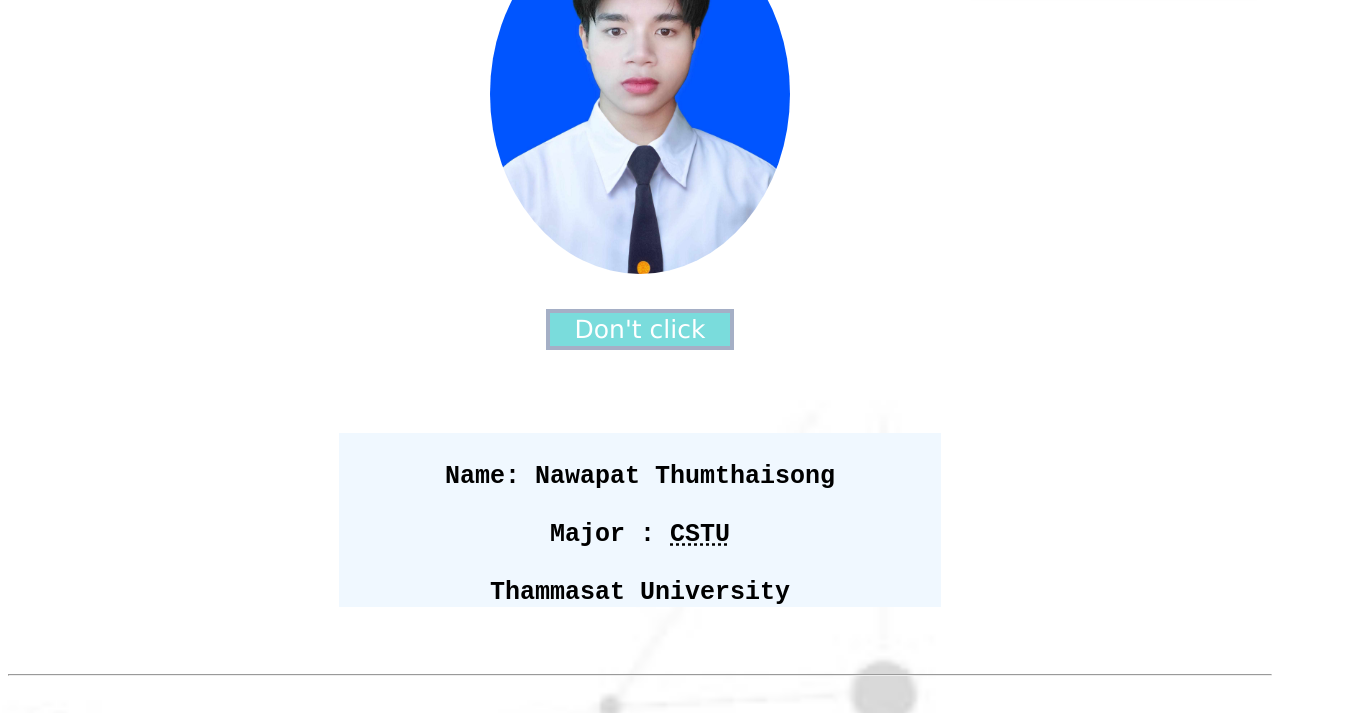
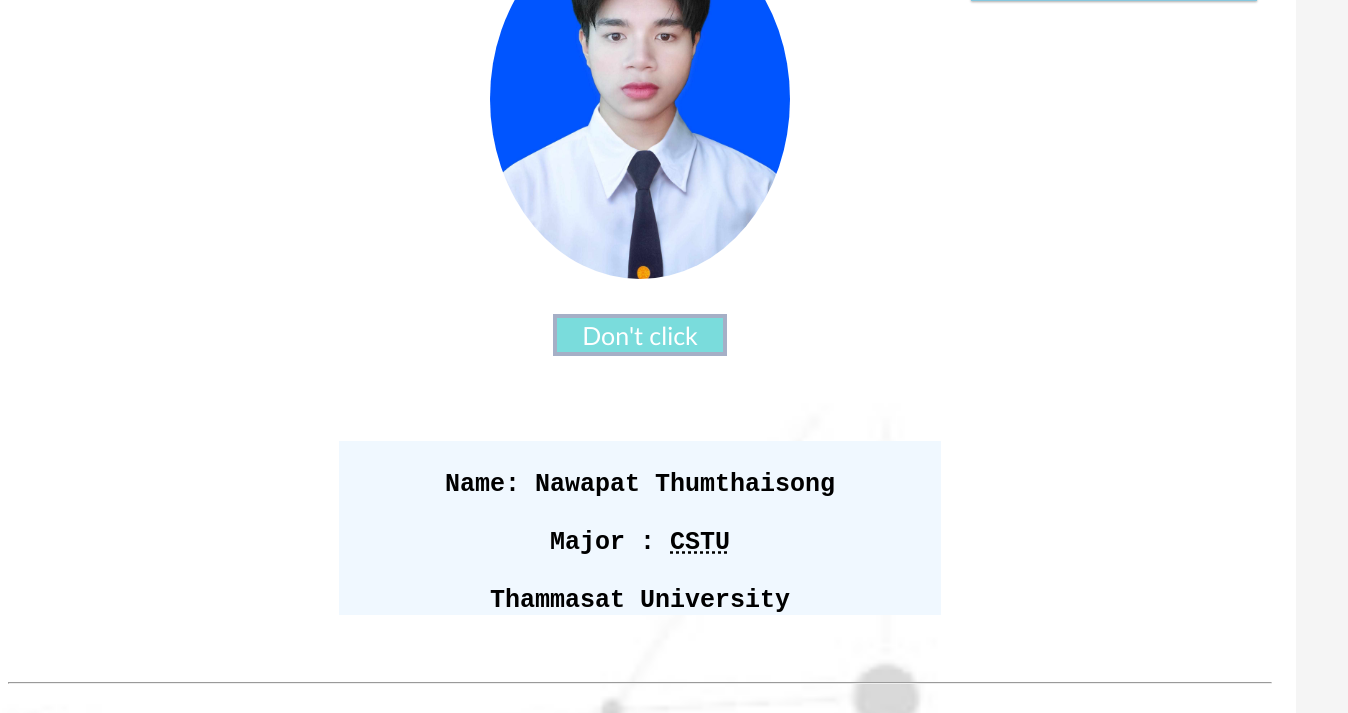
Before and after one commit to Xplosion97/6709616574_MyCSTUStory_03, a plain HTML site: page index.html in a window 1280 px wide. Shown: the part 598-1311 px from the top of the page, 1348 px wide, since content can reach past the window. Drawn offline with Linux system fonts and the light colour scheme.

Commit message:
media font upddate

```diff
--- a/mystyle.css
+++ b/mystyle.css
@@ -138,13 +138,14 @@ a:link, a:visited {
     clear: both;
   }
 
-  /* For mobile phones: */
+  /*  phones: */
   [class*="col-"] {
     width: 100%;
+    font-family: 'Gill Sans', 'Gill Sans MT', Calibri, 'Trebuchet MS', sans-serif;
   }
 
   @media only screen and (min-width: 600px) {
-    /* For tablets: */
+    /* Ipads: */
     .col-s-1 {width: 8.33%;}
     .col-s-2 {width: 16.66%;}
     .col-s-3 {width: 25%;}
@@ -159,7 +160,7 @@ a:link, a:visited {
     .col-s-12 {width: 100%;}
   }
   @media only screen and (min-width: 768px) {
-    /* For desktop: */
+    /*PC: */
     .col-1 {width: 8.33%;}
     .col-2 {width: 16.66%;}
     .col-3 {width: 25%;}
```
